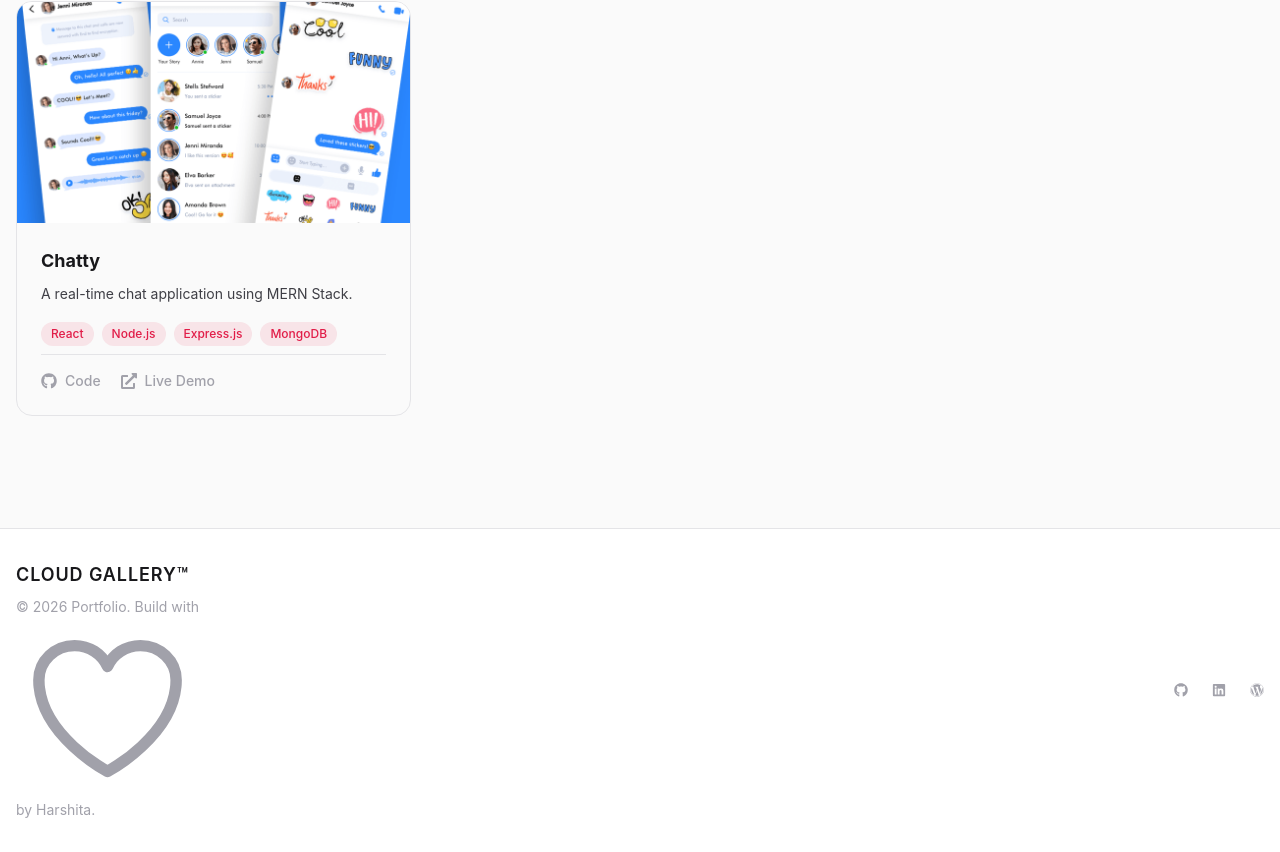
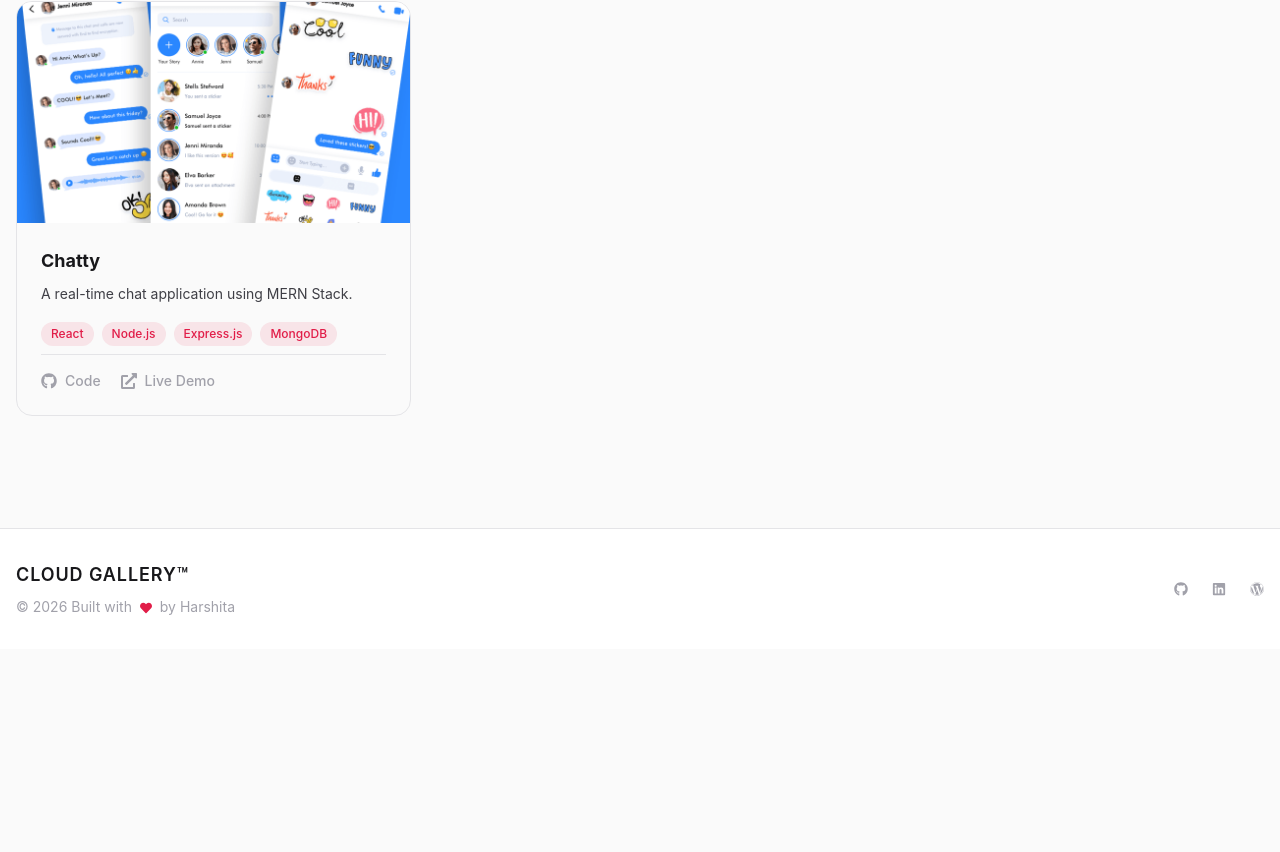
Before and after one commit to harshita-aggarwal/harshita-aggarwal-portfolio, a Next.js app: page / in a window 1280 px wide. Shown: the part 1599-2451 px from the top of the page. After the commit the page ends 2248 px from the top, so only its background shows below. Built offline with nearby package versions, Linux system fonts and the light colour scheme.

Commit message:
heart update

```diff
--- a/src/app/components/Footer.tsx
+++ b/src/app/components/Footer.tsx
@@ -1,6 +1,5 @@
-import { HeartIcon } from "@heroicons/react/24/outline";
 import Link from "next/link";
-import { FaLinkedin } from "react-icons/fa";
+import { FaHeart, FaLinkedin } from "react-icons/fa";
 import { FaGithub, FaWordpress } from "react-icons/fa6";
 
 const Footer = () => {
@@ -10,7 +9,7 @@ const Footer = () => {
             <div className="flex flex-col md:flex-row  items-center justify-between">
                 <div className="mb-4 md:mb-0 text-center md:text-left">
                     <Link className="footer-heading" href="/" >cloud gallery&trade;</Link>
-                    <p className="footer-text mt-2">&copy; {new Date().getFullYear()} Portfolio. Build with <HeartIcon/> by Harshita.</p>
+                    <p className="footer-text mt-2">&copy; {new Date().getFullYear()} Built with <FaHeart className="inline text-primary mx-1 text-xs" /> by Harshita</p>
                 </div>
 
                 <div className="flex space-x-6">
```
